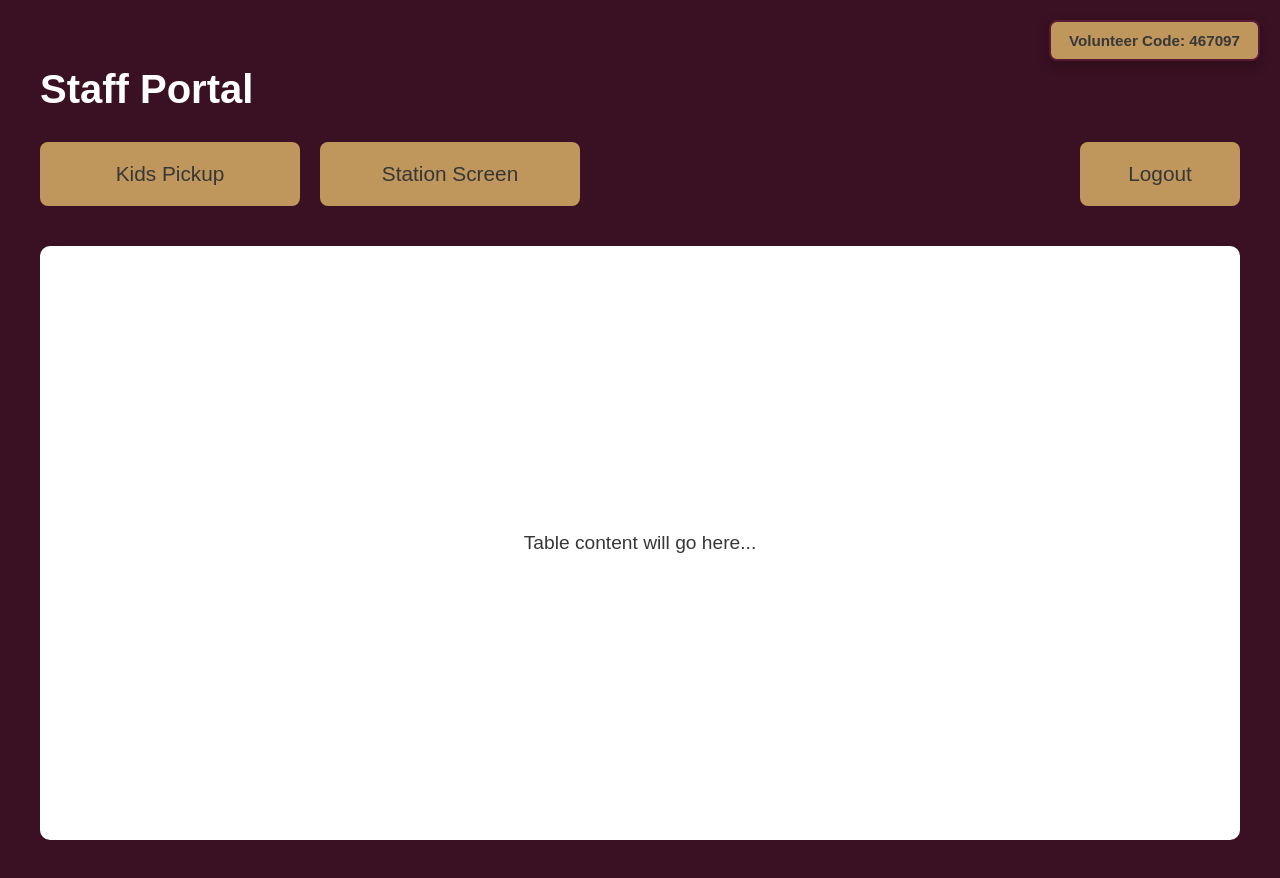
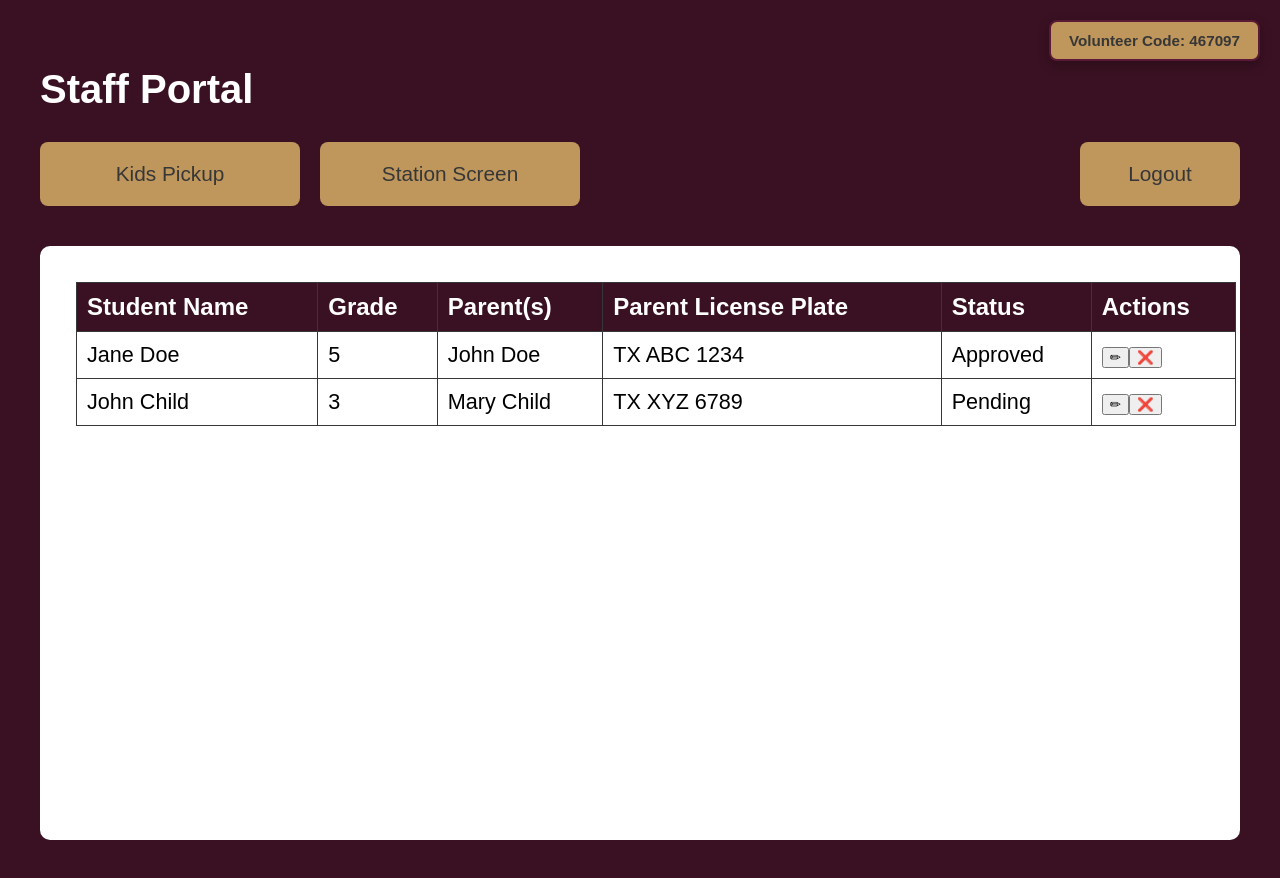
Before and after one commit to JackUehlingerTAMU/TheWranglers, a React (Create React App) app: page /staff-portal in a window 1280 px wide. Built offline with nearby package versions, Linux system fonts and the light colour scheme; no server answers.

Commit message:
filled table on staff page

```diff
--- a/src/App.css
+++ b/src/App.css
@@ -209,19 +209,37 @@ td{
   min-width: 160px;
 }
 
-/* Placeholder Table Area */
+/* ===== Child Info Table ===== */
 
-.table-placeholder {
+.child-table {
   flex: 1;
   background-color: var(--white);
   color: var(--granite);
   border-radius: 10px;
-  padding: 40px;
-  display: flex;
-  align-items: center;
-  justify-content: center;
-  font-size: 1.2rem;
+  padding: 20px;
+  width: 100%;
+  box-sizing: border-box;
+  font-size: 1rem;
 }
+
+.child-table table {
+  width: 100%;
+  border-collapse: collapse;
+}
+
+.child-table th, .child-table td {
+  padding: 10px;
+  text-align: left;
+  border: 1px solid var(--granite);
+  font-size: 1.35rem;
+}
+
+.child-table th {
+  background-color: var(--maroon);
+  color: var(--white);
+  font-size: 1.5rem;
+}
+
 /* ===== Kids Pickup Page ===== */
 
 .kids-pickup {
@@ -352,7 +370,11 @@ td{
   padding: 40px;
 }
 
-/* Pickup Table Colors */
+/* Added spacing for dropdown and back button */
+.dropdown-container {
+  margin-bottom: 20px;
+}
+
 .pickup-table.red {
   background-color: #e6b3b3;
 }
--- a/src/pages/PickupStation.js
+++ b/src/pages/PickupStation.js
@@ -27,7 +27,6 @@ export default function PickupStation(){
             <button className="back-btn" onClick={() => navigate(-1)}>
                 Back
             </button>
-
             <div className="dropdown-container">
                 <label htmlFor="color-select">Select Color:</label>
                 <select
@@ -72,6 +71,7 @@ export default function PickupStation(){
                     </div>
                 </div>
             </div>
+
         </div>
     );
 }
--- a/src/pages/StaffPortal.js
+++ b/src/pages/StaffPortal.js
@@ -1,9 +1,28 @@
-import React from "react";
+import React, { useState } from "react";
 import "../App.css";
 import { useNavigate } from "react-router-dom";
 
 function StaffPortal() {
   const navigate = useNavigate();
+
+  const [students, setStudents] = useState([
+    {
+      id: 1,
+      name: "Jane Doe",
+      grade: "5",
+      parents: "John Doe",
+      licensePlate: "TX ABC 1234",
+      status: "Approved",
+    },
+    {
+      id: 2,
+      name: "John Child",
+      grade: "3",
+      parents: "Mary Child",
+      licensePlate: "TX XYZ 6789",
+      status: "Pending",
+    },
+  ]);
 
   const getVolunteerCode = () => {
     const today = new Date().toDateString();
@@ -28,6 +47,15 @@ function StaffPortal() {
 
   const volunteerCode = getVolunteerCode();
 
+  const handleEdit = (id) => {
+    console.log(`Edit student with ID: ${id}`);
+    // Add edit functionality here
+  };
+
+  const handleDelete = (id) => {
+    setStudents(students.filter((student) => student.id !== id));
+  };
+
   return (
     <div className="staff-portal">
 
@@ -51,10 +79,45 @@ function StaffPortal() {
         <button className="main-btn logout-btn">Logout</button>
       </div>
 
-      <div className="table-placeholder">
-        <p>Table content will go here...</p>
+        <div className="child-table">
+        <table>
+          <thead>
+            <tr>
+              <th>Student Name</th>
+              <th>Grade</th>
+              <th>Parent(s)</th>
+              <th>Parent License Plate</th>
+              <th>Status</th>
+              <th>Actions</th>
+            </tr>
+          </thead>
+          <tbody>
+            {students.map((student) => (
+              <tr key={student.id}>
+                <td>{student.name}</td>
+                <td>{student.grade}</td>
+                <td>{student.parents}</td>
+                <td>{student.licensePlate}</td>
+                <td>{student.status}</td>
+                <td>
+                  <button
+                    className="edit-btn"
+                    onClick={() => handleEdit(student.id)}
+                  >
+                    ✏
+                  </button>
+                  <button
+                    className="delete-btn"
+                    onClick={() => handleDelete(student.id)}
+                  >
+                    ❌
+                  </button>
+                </td>
+              </tr>
+            ))}
+          </tbody>
+        </table>
       </div>
-
     </div>
   );
 }
```
